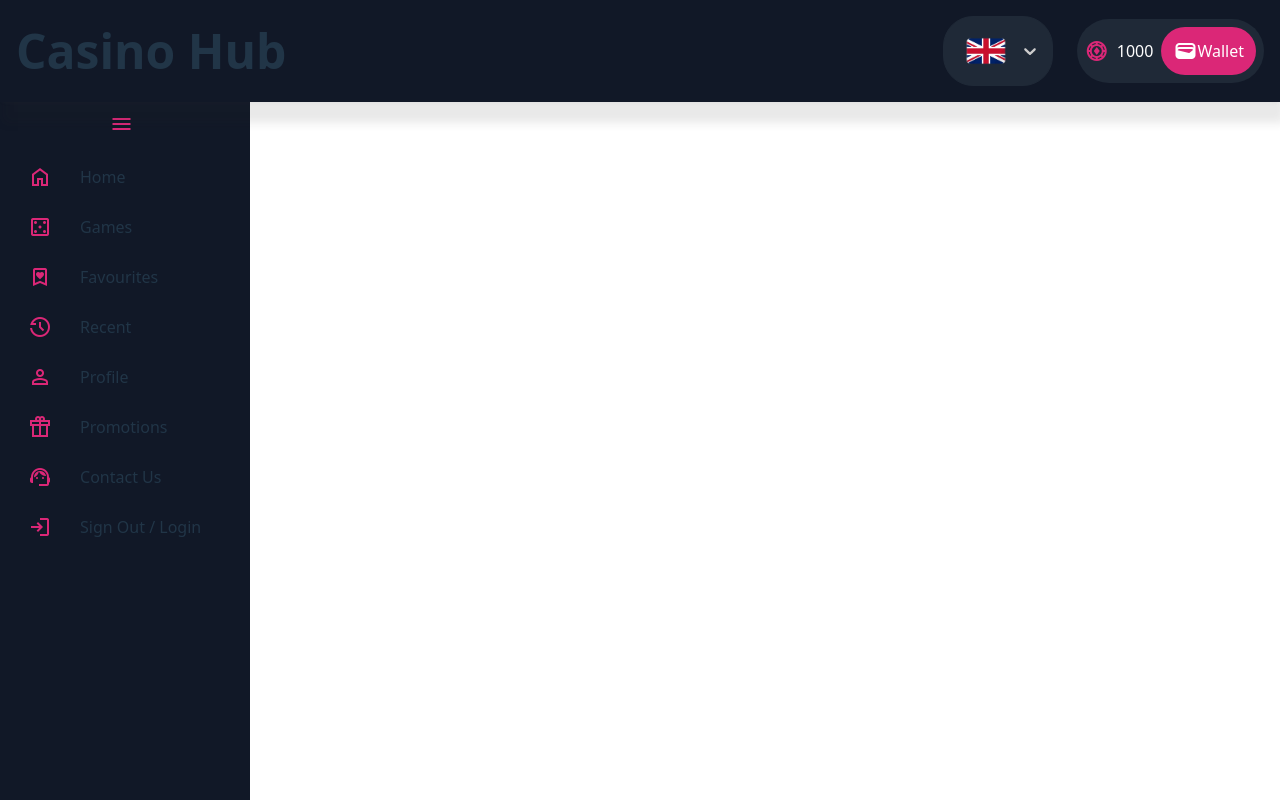
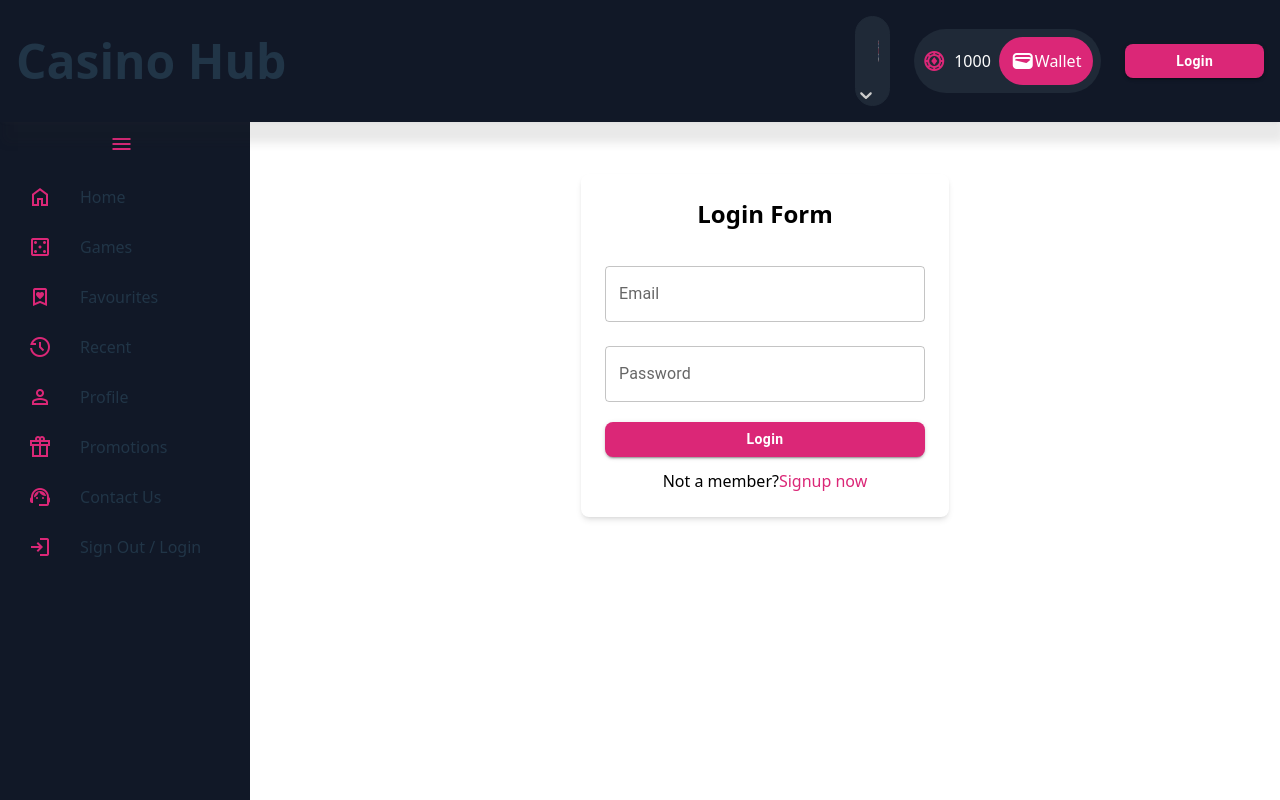
Before and after one commit to limonadia/casino-hub, a React (Vite) app in the folder frontend/: page /login in a window 1280 px wide. Shown: the top 800 px of the page. Built offline with nearby package versions, Linux system fonts and the light colour scheme.

Commit message:
Create login/singup apis and integrate in FE.

```diff
--- a/frontend/src/App.tsx
+++ b/frontend/src/App.tsx
@@ -7,7 +7,6 @@ import Games from './pages/Games/Games';
 import Profile from './pages/Profile/Profile';
 import SlotMachine from './pages/Games/SlotMachine/SlotMachine';
 import BlackjackGame from './pages/Games/BlackJack/BlackJack';
-import Roulette from './pages/Games/Roulette/Roulette';
 import SideBarComponent from './components/Sidebar/SidebarComponent';
 import BaccaratGame from './pages/Games/Baccarat/BaccaratGame';
 import ProgressiveSlot from './pages/Games/ProgressiveSlot/ProgressiveSlot';
@@ -15,7 +14,9 @@ import Keno from './pages/Games/Keno/Keno';
 import ScratchGame from './pages/Games/Scratch/ScratchCard';
 import UpgradedHighLowGame from './pages/Games/HighLow/HighLowGame';
 import CasinoRoulette from './pages/Games/Roulette/Roulette';
-import ApiIntegration from './api/ApiIntegration';
+import Login from './pages/Login/Login';
+import Signup from './pages/Login/Signup';
+
 
 function App() {
   const [balance, setBalance] = useState(1000);
@@ -40,6 +41,8 @@ return (
               <Route path="/games/keno" element={<Keno />} />
               <Route path="/games/scratch" element={<ScratchGame />} />
               <Route path="/games/high-low" element={<UpgradedHighLowGame />} />
+              <Route path="/login" element={<Login />} />
+              <Route path="/signup" element={<Signup />} />
             </Routes>
           </main>
         </div>
--- a/frontend/src/components/Button/Button.tsx
+++ b/frontend/src/components/Button/Button.tsx
@@ -23,12 +23,13 @@ const StyledButton = styled(Button)({
 
 interface ButtonProperties {
     buttonText: string;
+    onClick?: () => void;
 }
 
-function ButtonComponent({buttonText}: ButtonProperties){
+function ButtonComponent({buttonText, onClick}: ButtonProperties){
     return(
         <>
-            <StyledButton variant="contained">
+            <StyledButton variant="contained" onClick={onClick}>
                 {buttonText}
             </StyledButton>
         </>
--- a/frontend/src/components/Navbar/Navbar.tsx
+++ b/frontend/src/components/Navbar/Navbar.tsx
@@ -3,10 +3,17 @@ import Balance from "../Balance/Balance";
 import { useState } from "react";
 import './Navbar.css';
 import LanguageSelect from "../LanguageSelect/LanguageSelect";
+import ButtonComponent from "../Button/Button";
+import { useNavigate } from "react-router-dom";
 
 function Navbar({ balance }: { balance: number }) {
     const [open, setOpen] = useState(false);
     const linkClasses = ({ isActive }: {isActive: boolean}) => isActive ? "active-link" : "";
+    const navigate = useNavigate();
+
+    const toLogin = () => {
+        navigate("/login");
+      };
 
 return (
     <div className="p-4 bg-background-darker">
@@ -19,6 +26,7 @@ return (
             <div className="flex gap-6 items-center">
                 <LanguageSelect/>
                 <Balance balance={balance}/>
+                <ButtonComponent buttonText={"Login"} onClick={toLogin}/>
             </div>
         </div>
 
--- /dev/null
+++ b/frontend/src/pages/Login/Login.tsx
@@ -0,0 +1,43 @@
+import { useState } from "react";
+import ButtonComponent from "../../components/Button/Button";
+import TextField from "@mui/material/TextField";
+import { Link, useNavigate } from "react-router-dom";
+import { authService } from "../../services/authService";
+
+ function Login() {
+    const [email, setEmail] = useState("");
+    const [password, setPassword] = useState("");
+    const navigate = useNavigate();
+
+    const login = async () => {
+        try {
+          const response = await authService.login({ email, password });
+          console.log("Login response:", response);
+          navigate("/");
+        } catch (err: any) {
+          console.error(err.message || "Login failed");
+        }
+      };
+
+
+    return (
+        <div className="text-center page lg:mx-10 h-full">
+            <div className="flex justify-center items-start h-screen">
+                <div className="w-full max-w-sm p-6 bg-white rounded-lg shadow-md">
+                    <h2 className="text-2xl font-bold mb-4 text-center text-black">Login Form</h2>
+
+                    <div className="py-5 h-44 flex items-center flex-col justify-between w-80">
+                        <TextField label="Email" type="email" value={email} onChange={(e) => setEmail(e.target.value)} fullWidth variant="outlined"/>
+                        <TextField label="Password" type="password" value={password} onChange={(e) => setPassword(e.target.value)} fullWidth variant="outlined"/>
+                    </div>
+
+                    <ButtonComponent buttonText="Login" onClick={login} />
+
+                    <p className="text-black pt-3">Not a member?<Link to="/signup" className="text-casinoPink !text-casinoPink">Signup now</Link></p>
+                </div>
+            </div>
+        </div>
+    );
+}
+
+    export default Login;
--- /dev/null
+++ b/frontend/src/pages/Login/Signup.tsx
@@ -0,0 +1,45 @@
+import { TextField } from "@mui/material";
+import { Link, useNavigate } from "react-router-dom";
+import ButtonComponent from "../../components/Button/Button";
+import { useState } from "react";
+import { authService } from "../../services/authService";
+
+function Signup() {
+    const [email, setEmail] = useState("");
+    const [password, setPassword] = useState("");
+    const [username, setName] = useState("");
+    const [error, setError] = useState("");
+    const navigate = useNavigate();
+
+    const signup = async () => {
+        try{
+            const response = await authService.signup({ username, email, password});
+            console.log("Signup response:", response);
+            navigate("/login");
+        } catch (err: any){
+            setError(err.message || "Signup failed");
+        }
+    };
+
+    return (
+    <div className="text-center page lg:mx-10 h-full">
+        <div className="flex justify-center items-start h-screen">
+            <div className="w-full max-w-sm p-6 bg-white rounded-lg shadow-md">
+                <h2 className="text-2xl font-bold mb-4 text-center text-black">Signup Form</h2>
+
+                <div className="py-5 h-60 flex items-center flex-col justify-between w-80">
+                    <TextField label="Username" type="text" value={username} onChange={(e) => setName(e.target.value)} fullWidth variant="outlined"/>
+                    <TextField label="Email" type="email" value={email} onChange={(e) => setEmail(e.target.value)} fullWidth variant="outlined"/>
+                    <TextField label="Password" type="password" value={password} onChange={(e) => setPassword(e.target.value)} fullWidth variant="outlined"/>
+                </div>
+
+                <ButtonComponent buttonText="Signup" onClick={signup} />
+
+                <p className="text-black pt-3">Already have an account?<Link to="/login" className="text-casinoPink !text-casinoPink">Login</Link></p>
+            </div>
+        </div>
+    </div>
+    );
+}
+
+    export default Signup;
--- a/frontend/src/services/apiService.ts
+++ b/frontend/src/services/apiService.ts
@@ -8,7 +8,7 @@ export interface ApiServiceOptions {
     protected defaultHeaders: Record<string, string>;
 
     constructor(options?: ApiServiceOptions) {
-      this.baseURL = options?.baseURL || "http://localhost:8080/api";
+      this.baseURL = options?.baseURL || "http://localhost:8080/api/v1";
       this.defaultHeaders = options?.defaultHeaders || {
         "Content-Type": "application/json",
       };
--- a/frontend/src/services/authService.ts
+++ b/frontend/src/services/authService.ts
@@ -4,20 +4,20 @@ import { ApiService } from "./apiService";
 export class AuthService extends ApiService {
 
     async signup(userData: User){
-        const response = await this.post("/api/auth/signup", userData);
+        const response = await this.post("/signup", userData);
         return response;
       }
 
       async login(userData: { email: string; password: string }){
-        const response = await this.post("/api/auth/login", userData);
+        const response = await this.post("/login", userData);
         return response;
       }
 
       async logout() {
-        const response = await this.post("/api/auth/logout", {});
+        const response = await this.post("/logout", {});
         return response;
       }
 
 }
 
-export const slotService = new AuthService();
+export const authService = new AuthService();
```
Also changed, not shown: frontend/src/models/user.ts (+5 -4 lines), frontend/src/pages/Login/auth.css (added), 5 other files (tests, documents, lock files or other folders).
